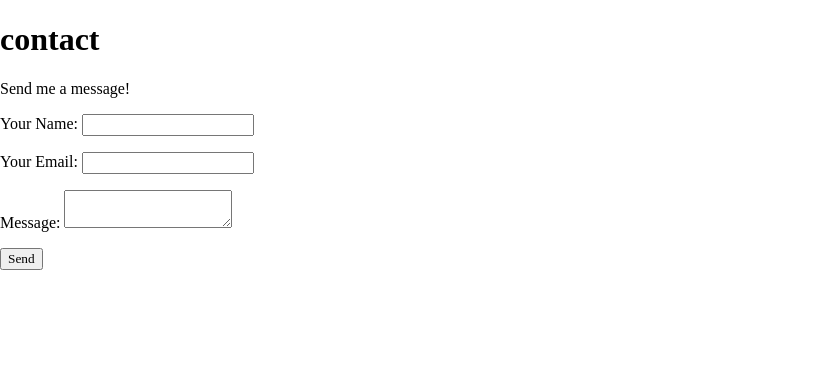
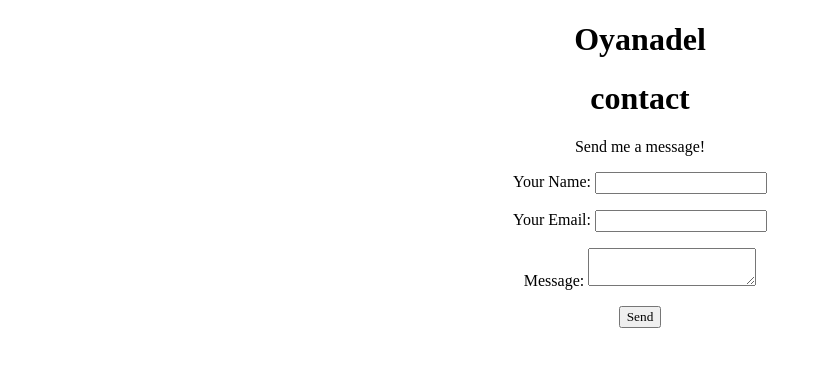
Before and after one commit to Aereli/Portfolio-React, a React (Create React App) app: page /contact in a window 1280 px wide. Shown: the top 366 px of the page, without its empty margins (0-830 px from the left). Built offline with nearby package versions, Linux system fonts and the light colour scheme; a web font is replaced by a local one.

Commit message:
adjust oyanadel link

```diff
--- a/src/pages/contact.js
+++ b/src/pages/contact.js
@@ -1,11 +1,14 @@
 import React from 'react'
+import '../stylesheets/contact.css'
 
 class Contact extends React.Component{
   render(){
     return(
       <>
-        <h1>contact</h1>
-        <p> Send me a message!</p>
+        <h1 className="contact-oyanadel"><a href ="/">Oyanadel</a></h1>
+        <h1 className="contact-header">contact</h1>
+        <p className="contact-title">Send me a message!</p>
+        <div className="contact-form">
           <form name="contact" method="post" action="POST" data-netlify="true" data-netlify-honeypot="bot-field">
           <input type="hidden" name="form-name" value="contact" />
             <p>
@@ -21,6 +24,7 @@ class Contact extends React.Component{
               <button type="submit">Send</button>
             </p>
           </form>
+        </div>
       </>
     )
   }
--- /dev/null
+++ b/src/stylesheets/contact.css
@@ -0,0 +1,15 @@
+.contact-oyanadel{
+  text-align: center;
+}
+
+.contact-header{
+  text-align: center;
+}
+
+.contact-form{
+  text-align: center;
+}
+
+.contact-title{
+  text-align: center;
+}
```
Lines whose indentation alone changed are shown as unchanged.
